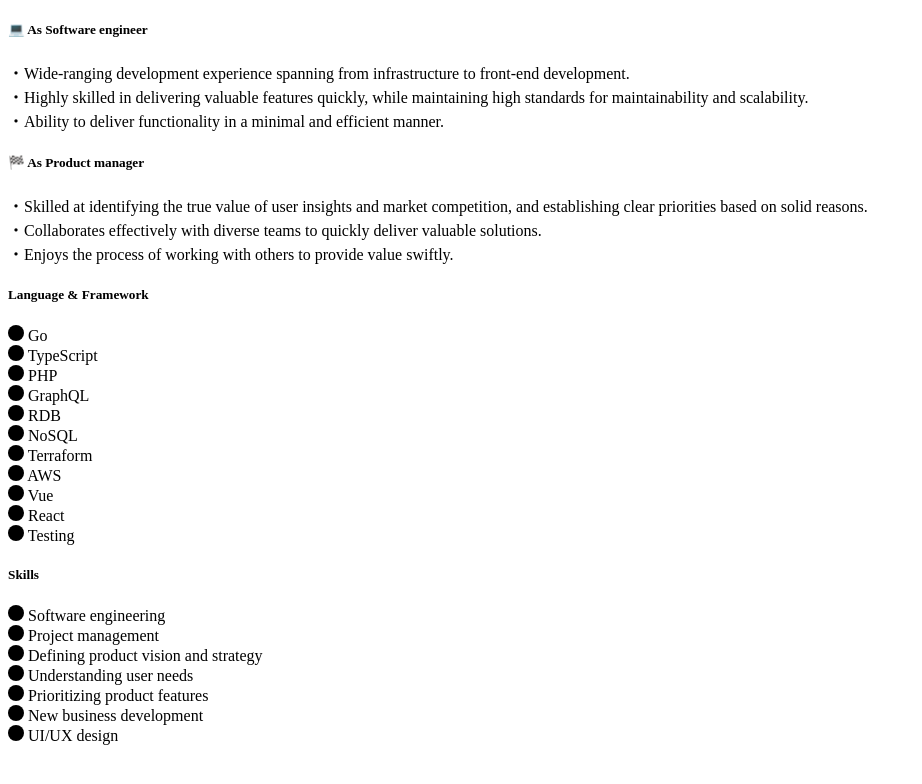
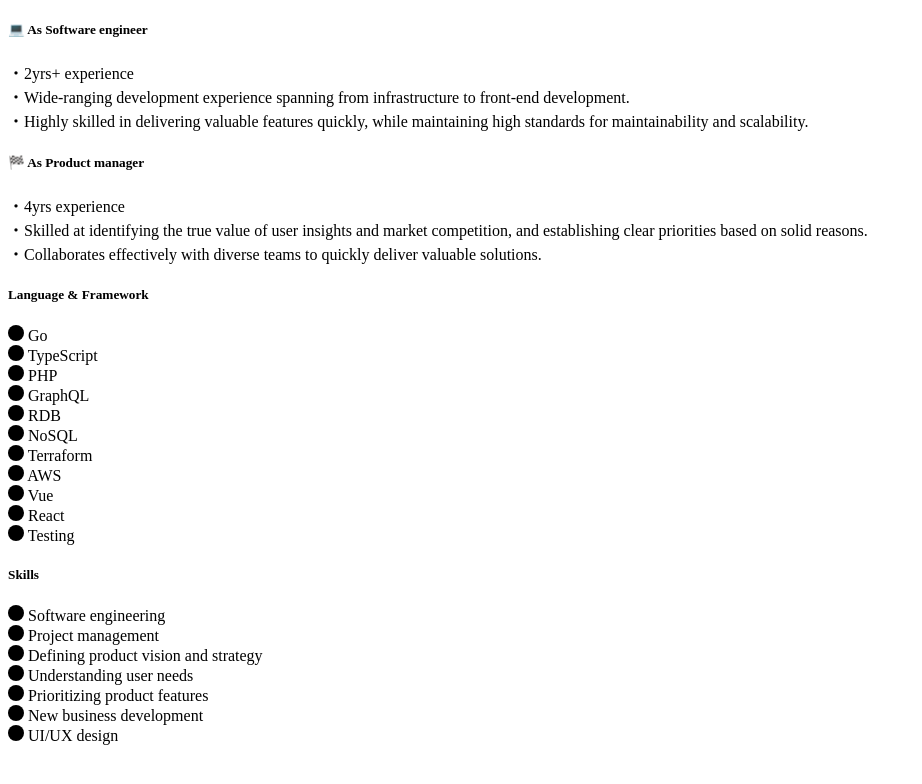
Before and after one commit to shylabo/shuya-life-web, a Next.js app: page /resume in a window 1280 px wide. Shown: the top 784 px of the page, without its empty margins (0-922 px from the left). Built offline with nearby package versions, Linux system fonts and the light colour scheme.

Commit message:
modified resume

```diff
--- a/pages/resume.tsx
+++ b/pages/resume.tsx
@@ -10,14 +10,13 @@ const Resume = () => {
           <div className="">
             <h5 className="my-2 text-xl font-bold"></h5>
             <p className="my-3">
+              ・2yrs+ experience
+              <br />
               ・Wide-ranging development experience spanning from infrastructure
               to front-end development.
               <br />
               ・Highly skilled in delivering valuable features quickly, while
               maintaining high standards for maintainability and scalability.
-              <br />
-              ・Ability to deliver functionality in a minimal and efficient
-              manner.
             </p>
           </div>
         </div>
@@ -25,15 +24,14 @@ const Resume = () => {
           <h5 className="my-3 text-2xl font-bold">🏁 As Product manager</h5>
           <div className="">
             <p className="my-3">
+              ・4yrs experience
+              <br />
               ・Skilled at identifying the true value of user insights and
               market competition, and establishing clear priorities based on
               solid reasons.
               <br />
               ・Collaborates effectively with diverse teams to quickly deliver
               valuable solutions.
-              <br />
-              ・Enjoys the process of working with others to provide value
-              swiftly.
             </p>
           </div>
         </div>
```
